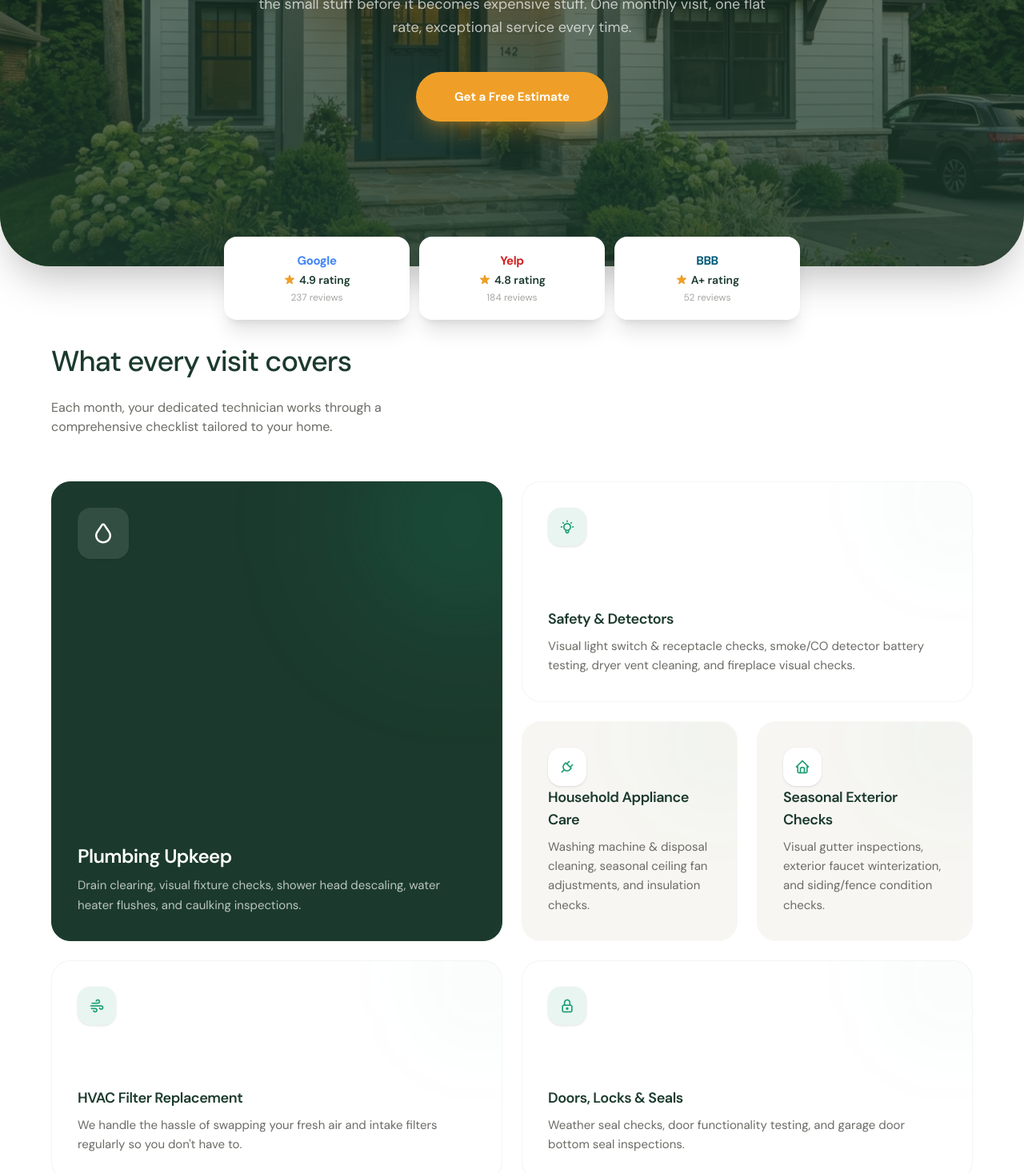
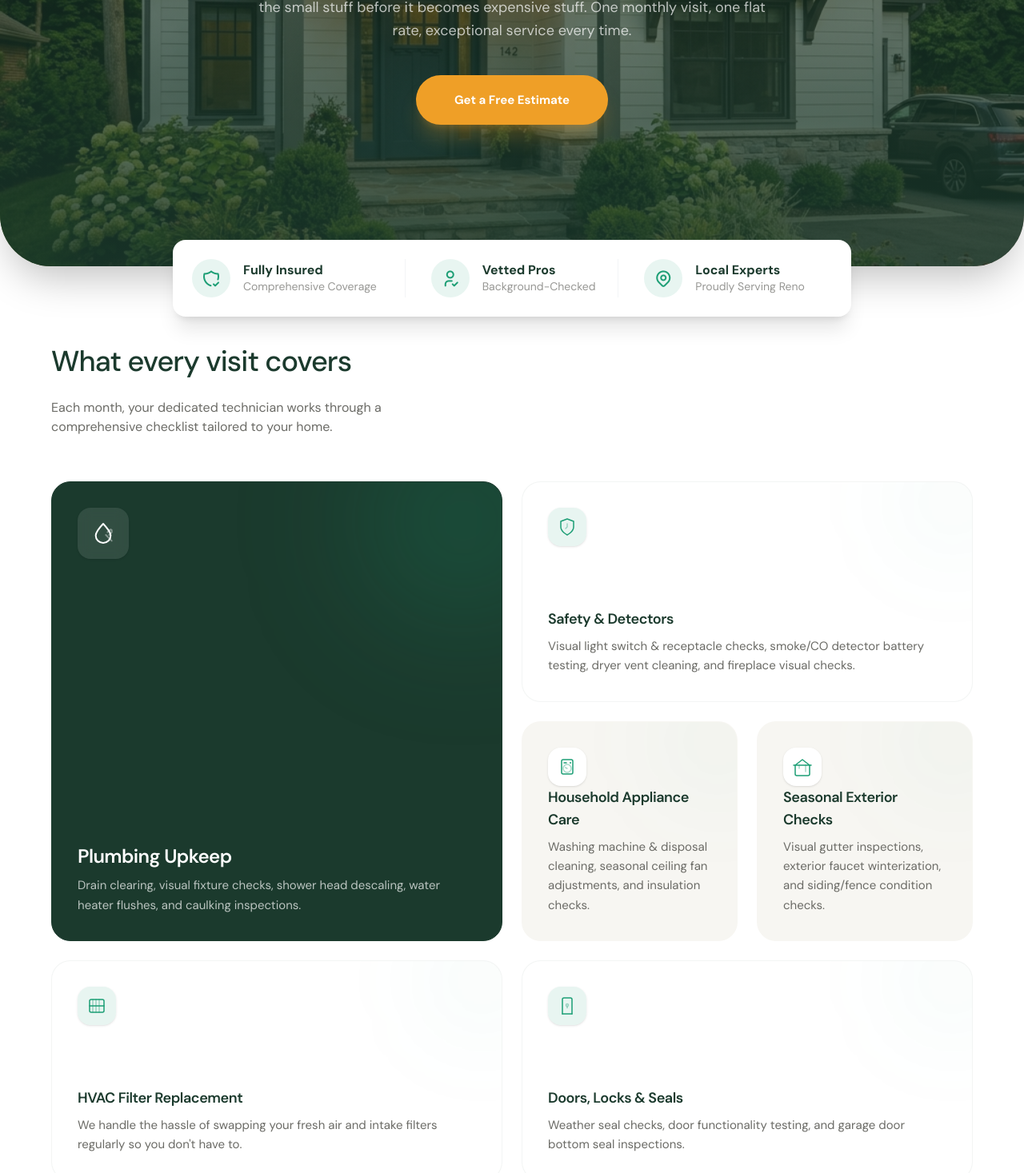
Before and after one commit to donofdetail-cmyk/Wayside-Services, a React (Vite) app: page / in a window 1280 px wide. Shown: the part 387-1854 px from the top of the page at 80% size. Built offline with nearby package versions, Linux system fonts and the light colour scheme.

Commit message:
Replace tabler icons with custom 2D dual-tone brand SVGs

```diff
--- a/src/App.tsx
+++ b/src/App.tsx
@@ -5,6 +5,59 @@
 
 import { useState, useEffect, useRef } from 'react';
 import { motion, AnimatePresence, useScroll, useTransform } from 'motion/react';
+
+const PlumbingIcon = ({ className }: { className?: string }) => (
+  <svg viewBox="0 0 24 24" fill="none" className={className}>
+    <path d="M12 21C15.866 21 19 17.866 19 14C19 10.5 12 3 12 3C12 3 5 10.5 5 14C5 17.866 8.13401 21 12 21Z" stroke="currentColor" strokeWidth="1.5" strokeLinecap="round" strokeLinejoin="round" />
+    <path d="M14.5 13.5L20 19" stroke="currentColor" strokeWidth="1.5" strokeLinecap="round" opacity="0.4"/>
+    <path d="M16 11L18 9C18.5 8.5 19.5 8.5 20 9V11L17.5 13.5" stroke="currentColor" strokeWidth="1.5" strokeLinecap="round" strokeLinejoin="round" opacity="0.4"/>
+  </svg>
+);
+
+const SafetyIcon = ({ className }: { className?: string }) => (
+  <svg viewBox="0 0 24 24" fill="none" className={className}>
+    <path d="M12 22S20 18 20 12V5l-8-3-8 3v7c0 6 8 10 8 10z" stroke="currentColor" strokeWidth="1.5" strokeLinecap="round" strokeLinejoin="round"/>
+    <path d="M12 8v4l-2 2" stroke="currentColor" strokeWidth="1.5" strokeLinecap="round" strokeLinejoin="round" opacity="0.4"/>
+  </svg>
+);
+
+const ApplianceIcon = ({ className }: { className?: string }) => (
+  <svg viewBox="0 0 24 24" fill="none" className={className}>
+    <rect x="5" y="3" width="14" height="18" rx="2" stroke="currentColor" strokeWidth="1.5" />
+    <circle cx="12" cy="14" r="5" stroke="currentColor" strokeWidth="1.5" opacity="0.4"/>
+    <path d="M12 14c-1 0-2-.5-2-1.5" stroke="currentColor" strokeWidth="1.5" strokeLinecap="round" opacity="0.4"/>
+    <path d="M8 7h3" stroke="currentColor" strokeWidth="1.5" strokeLinecap="round" />
+    <circle cx="16" cy="7" r="1" fill="currentColor" />
+  </svg>
+);
+
+const ExteriorIcon = ({ className }: { className?: string }) => (
+  <svg viewBox="0 0 24 24" fill="none" className={className}>
+    <path d="M3 10l9-7 9 7v11a2 2 0 0 1-2 2H5a2 2 0 0 1-2-2V10z" stroke="currentColor" strokeWidth="1.5" strokeLinecap="round" strokeLinejoin="round" />
+    <path d="M1 10h22" stroke="currentColor" strokeWidth="1.5" strokeLinecap="round" />
+    <path d="M8 10v4" stroke="currentColor" strokeWidth="1.5" strokeLinecap="round" opacity="0.4"/>
+    <path d="M16 10v8" stroke="currentColor" strokeWidth="1.5" strokeLinecap="round" opacity="0.4"/>
+  </svg>
+);
+
+const HVACIcon = ({ className }: { className?: string }) => (
+  <svg viewBox="0 0 24 24" fill="none" className={className}>
+    <rect x="3" y="4" width="18" height="16" rx="2" stroke="currentColor" strokeWidth="1.5" />
+    <path d="M7 4v16" stroke="currentColor" strokeWidth="1.5" strokeLinecap="round" opacity="0.4"/>
+    <path d="M11 4v16" stroke="currentColor" strokeWidth="1.5" strokeLinecap="round" opacity="0.4"/>
+    <path d="M15 4v16" stroke="currentColor" strokeWidth="1.5" strokeLinecap="round" opacity="0.4"/>
+    <path d="M3 12h18" stroke="currentColor" strokeWidth="1.5" strokeLinecap="round" />
+  </svg>
+);
+
+const DoorIcon = ({ className }: { className?: string }) => (
+  <svg viewBox="0 0 24 24" fill="none" className={className}>
+    <path d="M6 22V4a2 2 0 0 1 2-2h8a2 2 0 0 1 2 2v18" stroke="currentColor" strokeWidth="1.5" strokeLinecap="round" strokeLinejoin="round" />
+    <circle cx="12" cy="11" r="1.5" stroke="currentColor" strokeWidth="1.5" opacity="0.4"/>
+    <path d="M11.5 12.5l-.5 2.5h2l-.5-2.5" fill="currentColor" opacity="0.4"/>
+    <path d="M6 22h12" stroke="currentColor" strokeWidth="1.5" strokeLinecap="round" />
+  </svg>
+);
 
 /* Logo */
 const Logo = ({ light = false, size = 'default' }: { light?: boolean; size?: 'default' | 'lg' }) => (
@@ -262,24 +315,25 @@ export default function App() {
           </motion.div>
         </div>
 
-        {/* Trust Badge Cards */}
+        {/* Trust & Credibility Banner */}
         <motion.div
           initial={{ opacity: 0, y: 30 }} animate={{ opacity: 1, y: 0 }} transition={{ delay: 0.3 }}
-          className="relative z-10 w-full max-w-3xl mx-auto px-6 pb-0 translate-y-12 sm:translate-y-16 -mb-12 sm:-mb-16"
+          className="relative z-10 w-full max-w-4xl mx-auto px-6 pb-0 translate-y-12 sm:translate-y-16 -mb-12 sm:-mb-16"
         >
-          <div className="grid grid-cols-3 gap-2 sm:gap-3">
+          <div className="bg-white rounded-xl sm:rounded-2xl p-3 sm:p-6 shadow-xl shadow-black/10 grid grid-cols-3 divide-x divide-gray-100">
             {[
-              { platform: 'Google', rating: '4.9', reviews: '237', color: '#4285F4' },
-              { platform: 'Yelp', rating: '4.8', reviews: '184', color: '#D32323' },
-              { platform: 'BBB', rating: 'A+', reviews: '52', color: '#005A78' }
-            ].map((badge, i) => (
-              <div key={i} className="bg-white rounded-xl sm:rounded-2xl px-3 sm:px-6 py-4 sm:py-5 shadow-xl shadow-black/10 flex flex-col items-center gap-1">
-                <span className="font-bold text-xs sm:text-[15px] tracking-tight" style={{ color: badge.color }}>{badge.platform}</span>
-                <div className="flex items-center gap-1">
-                  <svg className="w-3 h-3 sm:w-4 sm:h-4 text-amber-porch" fill="currentColor" viewBox="0 0 20 20"><path d="M9.049 2.927c.3-.921 1.603-.921 1.902 0l1.07 3.292a1 1 0 00.95.69h3.462c.969 0 1.371 1.24.588 1.81l-2.8 2.034a1 1 0 00-.364 1.118l1.07 3.292c.3.921-.755 1.688-1.54 1.118l-2.8-2.034a1 1 0 00-1.175 0l-2.8 2.034c-.784.57-1.838-.197-1.539-1.118l1.07-3.292a1 1 0 00-.364-1.118L2.98 8.72c-.783-.57-.38-1.81.588-1.81h3.461a1 1 0 00.951-.69l1.07-3.292z"/></svg>
-                  <span className="text-deep-forest font-semibold text-[10px] sm:text-sm">{badge.rating} rating</span>
+              { icon: 'ti-shield-check', title: 'Fully Insured', desc: 'Comprehensive Coverage' },
+              { icon: 'ti-user-check', title: 'Vetted Pros', desc: 'Background-Checked' },
+              { icon: 'ti-map-pin', title: 'Local Experts', desc: 'Proudly Serving Reno' }
+            ].map((item, i) => (
+              <div key={i} className={`flex flex-col sm:flex-row items-center justify-center sm:justify-start gap-1.5 sm:gap-4 w-full text-center sm:text-left ${i !== 0 ? 'sm:pl-8' : ''}`}>
+                <div className="w-8 h-8 sm:w-12 sm:h-12 rounded-full bg-pathway-green/10 flex items-center justify-center flex-shrink-0">
+                  <i className={`ti ${item.icon} text-pathway-green text-lg sm:text-2xl`} />
                 </div>
-                <span className="text-slate-text/60 text-[9px] sm:text-xs">{badge.reviews} reviews</span>
+                <div className="flex flex-col">
+                  <span className="font-bold text-deep-forest text-[11px] sm:text-base leading-tight">{item.title}</span>
+                  <span className="hidden sm:block text-slate-text/70 text-xs sm:text-sm">{item.desc}</span>
+                </div>
               </div>
             ))}
           </div>
@@ -295,19 +349,19 @@ export default function App() {
           <p className="text-slate-text max-w-lg mb-14">Each month, your dedicated technician works through a comprehensive checklist tailored to your home.</p>
           <div className="grid grid-cols-1 md:grid-cols-4 gap-4 md:gap-6 auto-rows-[1fr]">
             {[
-              { icon: 'ti-droplet', title: 'Plumbing Upkeep', desc: 'Drain clearing, visual fixture checks, shower head descaling, water heater flushes, and caulking inspections.', span: 'md:col-span-2 md:row-span-2', large: true, bg: 'bg-deep-forest text-white', textTitle: 'text-white', textDesc: 'text-white/70', iconBg: 'bg-white/10', iconColor: 'text-white', border: 'border-deep-forest hover:border-pathway-green' },
-              { icon: 'ti-bulb', title: 'Safety & Detectors', desc: 'Visual light switch & receptacle checks, smoke/CO detector battery testing, dryer vent cleaning, and fireplace visual checks.', span: 'md:col-span-2 md:row-span-1', bg: 'bg-white', textTitle: 'text-deep-forest', textDesc: 'text-slate-text', iconBg: 'bg-pathway-green/10', iconColor: 'text-pathway-green', border: 'border-deep-forest/5 hover:border-pathway-green/20' },
-              { icon: 'ti-plug', title: 'Household Appliance Care', desc: 'Washing machine & disposal cleaning, seasonal ceiling fan adjustments, and insulation checks.', span: 'md:col-span-1 md:row-span-1', bg: 'bg-linen-white', textTitle: 'text-deep-forest', textDesc: 'text-slate-text', iconBg: 'bg-white', iconColor: 'text-pathway-green', border: 'border-transparent hover:border-pathway-green/20' },
-              { icon: 'ti-home', title: 'Seasonal Exterior Checks', desc: 'Visual gutter inspections, exterior faucet winterization, and siding/fence condition checks.', span: 'md:col-span-1 md:row-span-1', bg: 'bg-linen-white', textTitle: 'text-deep-forest', textDesc: 'text-slate-text', iconBg: 'bg-white', iconColor: 'text-pathway-green', border: 'border-transparent hover:border-pathway-green/20' },
-              { icon: 'ti-wind', title: 'HVAC Filter Replacement', desc: 'We handle the hassle of swapping your fresh air and intake filters regularly so you don\'t have to.', span: 'md:col-span-2 md:row-span-1', bg: 'bg-white', textTitle: 'text-deep-forest', textDesc: 'text-slate-text', iconBg: 'bg-pathway-green/10', iconColor: 'text-pathway-green', border: 'border-deep-forest/5 hover:border-pathway-green/20' },
-              { icon: 'ti-lock', title: 'Doors, Locks & Seals', desc: 'Weather seal checks, door functionality testing, and garage door bottom seal inspections.', span: 'md:col-span-2 md:row-span-1', bg: 'bg-white', textTitle: 'text-deep-forest', textDesc: 'text-slate-text', iconBg: 'bg-pathway-green/10', iconColor: 'text-pathway-green', border: 'border-deep-forest/5 hover:border-pathway-green/20' },
+              { icon: PlumbingIcon, title: 'Plumbing Upkeep', desc: 'Drain clearing, visual fixture checks, shower head descaling, water heater flushes, and caulking inspections.', span: 'md:col-span-2 md:row-span-2', large: true, bg: 'bg-deep-forest text-white', textTitle: 'text-white', textDesc: 'text-white/70', iconBg: 'bg-white/10', iconColor: 'text-white', border: 'border-deep-forest hover:border-pathway-green' },
+              { icon: SafetyIcon, title: 'Safety & Detectors', desc: 'Visual light switch & receptacle checks, smoke/CO detector battery testing, dryer vent cleaning, and fireplace visual checks.', span: 'md:col-span-2 md:row-span-1', bg: 'bg-white', textTitle: 'text-deep-forest', textDesc: 'text-slate-text', iconBg: 'bg-pathway-green/10', iconColor: 'text-pathway-green', border: 'border-deep-forest/5 hover:border-pathway-green/20' },
+              { icon: ApplianceIcon, title: 'Household Appliance Care', desc: 'Washing machine & disposal cleaning, seasonal ceiling fan adjustments, and insulation checks.', span: 'md:col-span-1 md:row-span-1', bg: 'bg-linen-white', textTitle: 'text-deep-forest', textDesc: 'text-slate-text', iconBg: 'bg-white', iconColor: 'text-pathway-green', border: 'border-transparent hover:border-pathway-green/20' },
+              { icon: ExteriorIcon, title: 'Seasonal Exterior Checks', desc: 'Visual gutter inspections, exterior faucet winterization, and siding/fence condition checks.', span: 'md:col-span-1 md:row-span-1', bg: 'bg-linen-white', textTitle: 'text-deep-forest', textDesc: 'text-slate-text', iconBg: 'bg-white', iconColor: 'text-pathway-green', border: 'border-transparent hover:border-pathway-green/20' },
+              { icon: HVACIcon, title: 'HVAC Filter Replacement', desc: 'We handle the hassle of swapping your fresh air and intake filters regularly so you don\'t have to.', span: 'md:col-span-2 md:row-span-1', bg: 'bg-white', textTitle: 'text-deep-forest', textDesc: 'text-slate-text', iconBg: 'bg-pathway-green/10', iconColor: 'text-pathway-green', border: 'border-deep-forest/5 hover:border-pathway-green/20' },
+              { icon: DoorIcon, title: 'Doors, Locks & Seals', desc: 'Weather seal checks, door functionality testing, and garage door bottom seal inspections.', span: 'md:col-span-2 md:row-span-1', bg: 'bg-white', textTitle: 'text-deep-forest', textDesc: 'text-slate-text', iconBg: 'bg-pathway-green/10', iconColor: 'text-pathway-green', border: 'border-deep-forest/5 hover:border-pathway-green/20' },
             ].map((s, i) => (
               <div key={i} className={`group p-6 md:p-8 rounded-3xl border ${s.border} transition-all duration-300 relative overflow-hidden flex flex-col ${s.bg} ${s.span} hover:shadow-xl hover:-translate-y-1`}>
                 {s.large && <div className="absolute top-0 right-0 w-64 h-64 bg-pathway-green/20 rounded-full blur-[80px] -mr-20 -mt-20 group-hover:bg-pathway-green/30 transition-colors duration-500" />}
                 {!s.large && <div className="absolute top-0 right-0 w-32 h-32 bg-pathway-green/5 rounded-full blur-3xl -mr-10 -mt-10 group-hover:bg-pathway-green/10 transition-colors duration-500" />}
 
                 <div className={`rounded-2xl flex items-center justify-center mb-auto shadow-sm backdrop-blur-sm group-hover:scale-110 group-hover:rotate-3 transition-transform duration-500 ${s.iconBg} ${s.large ? 'w-16 h-16 mb-12' : 'w-12 h-12 mb-6'}`}>
-                  <i className={`ti ${s.icon} ${s.iconColor} ${s.large ? 'text-3xl' : 'text-xl'}`} />
+                  <s.icon className={`${s.iconColor} ${s.large ? 'w-8 h-8' : 'w-6 h-6'}`} />
                 </div>
                 <div className={`${s.large ? 'mt-auto' : ''} relative z-10`}>
                   <h3 className={`font-semibold mb-2 ${s.textTitle} ${s.large ? 'text-2xl' : 'text-lg'}`}>{s.title}</h3>
```
